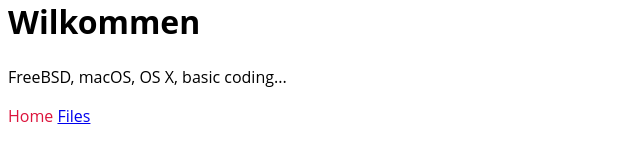
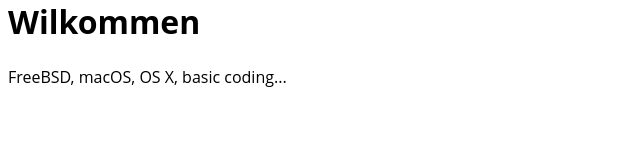
Before and after one commit to paulrbts/blog, a Jekyll site: the page built from index.html, in a window 1280 px wide. Shown: the part 154-317 px from the top of the page, without its empty margins (0-640 px from the left). Built offline with Jekyll 4.4.1, drawn with Linux system fonts in a browser that asks for light colours.

Commit message:
Commented out footer contents

```diff
--- a/_layouts/default.html
+++ b/_layouts/default.html
@@ -15,7 +15,7 @@
     {{content}}
 
   <footer>
-    {% include nav.html navclass='nav-btm' %}
+<!--    {% include nav.html navclass='nav-btm' %} -->
 <!--    <p>didactic enchainment</p> -->
   </footer>
 
```
